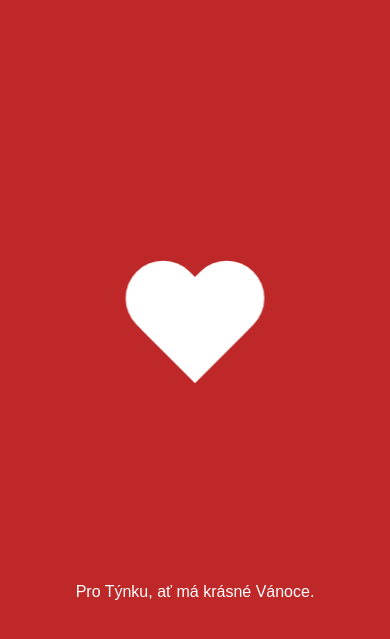
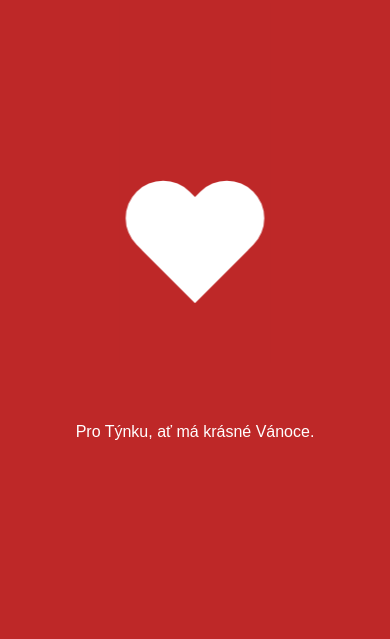
Before and after one commit to Oppenheimer450/test-website, a plain HTML site: page index.html in a window 390 px wide. Shown: the part 57-696 px from the top of the page. Drawn offline with Linux system fonts and the light colour scheme; a web font is replaced by a local one.

Commit message:
fixed container padding size for mobile

```diff
--- a/style.css
+++ b/style.css
@@ -14,9 +14,6 @@ body {
     flex-direction: column;
     justify-content: center;
     align-items: center;
-
-
-
 }
 
 .container {
@@ -25,6 +22,8 @@ body {
     animation-name: heartbeat;
     animation-duration: 1s;
     animation-iteration-count: infinite;
+    grid-column: 1/1;
+    grid-row: 1/1;
 
 }
 
@@ -78,7 +77,6 @@ body {
     color: white;
     font-family: 'Sevillana', sans-serif;
     font-size: 2rem;
-
 }
 
 @keyframes heartbeat {
@@ -111,6 +109,11 @@ body {
 
 
 @media screen and (max-width: 480px) {
+
+    .container {
+        padding: 15rem 0 5rem 0;
+    }
+
     .msg {
         font-size: 1rem;
     }
```
